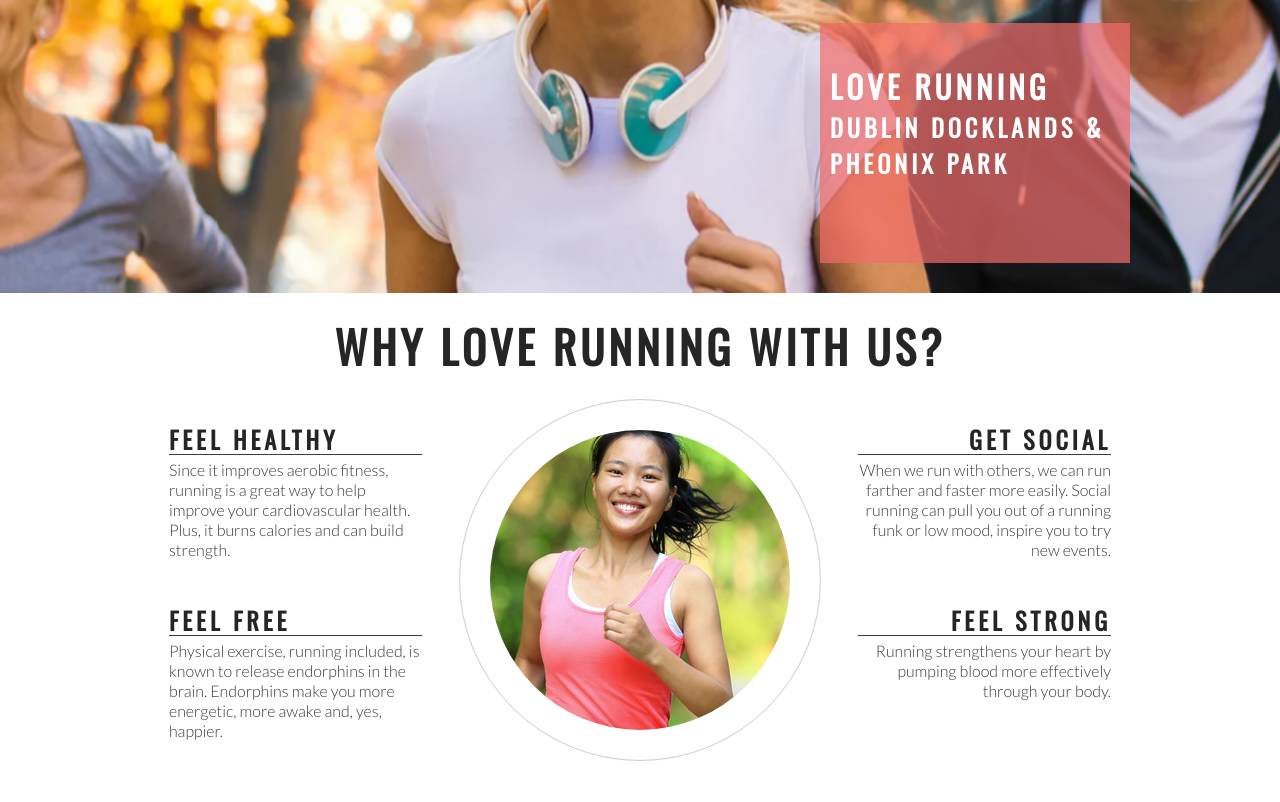
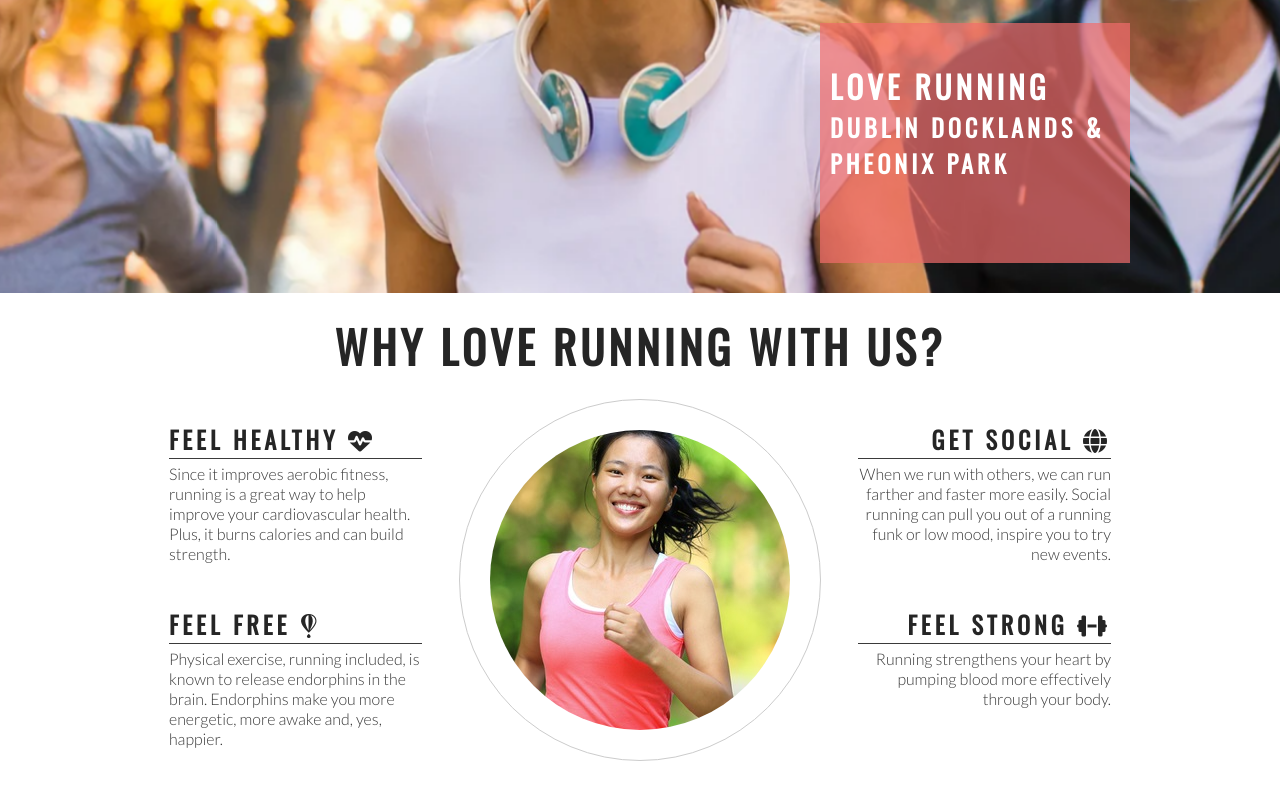
Before and after one commit to ArchivistIX/love-running, a plain HTML site: page index.html in a window 1280 px wide. Shown: the part 382-1184 px from the top of the page. Drawn offline with nearby package versions, Linux system fonts and the light colour scheme.

Commit message:
Add Font Awesome icons to club ethos section

```diff
--- a/index.html
+++ b/index.html
@@ -42,26 +42,26 @@
         <h2 id="welcome">Why Love Running With Us?</h2>
         <div id="left-about">
             <div class="left-about-heading">
-                <h2>Feel Healthy</h2>
+                <h2>Feel Healthy <i class="fa-solid fa-heart-pulse"></i></h2>
                 <hr>
                 <p>Since it improves aerobic fitness, running is a great way to help improve your cardiovascular health. Plus, it burns calories and can build strength.</p>
             </div>
             <div class="left-about-heading">
-                <h2>Feel Free</h2>
+                <h2>Feel Free <i class="fa-brands fa-fly"></i></h2>
                 <hr>
                 <p>Physical exercise, running included, is known to release endorphins in the brain. Endorphins make you more energetic, more awake and, yes, happier.</p>
             </div>
         </div>
         <div id="right-about">
             <div class="right-about-heading">
-                <h2>Get Social</h2>
+                <h2>Get Social <i class="fa-solid fa-globe"></i></h2>
                 <hr>
                 <p>
                     When we run with others, we can run farther and faster more easily. Social running can pull you out of a running funk or low mood, inspire you to try new events.
                 </p>
             </div>
             <div class="right-about-heading">
-                <h2>Feel Strong</h2>
+                <h2>Feel Strong <i class="fa-solid fa-dumbbell"></i></h2>
                 <hr>
                 <p>
                     Running strengthens your heart by pumping blood more effectively through your body.
@@ -82,6 +82,10 @@
     <footer>
         social links here
     </footer>
+
+    <!-- font awesome script -->
+    <script src="https://kit.fontawesome.com/0578d3793e.js" crossorigin="anonymous"></script>
+
 </body>
 
 </html>
```
